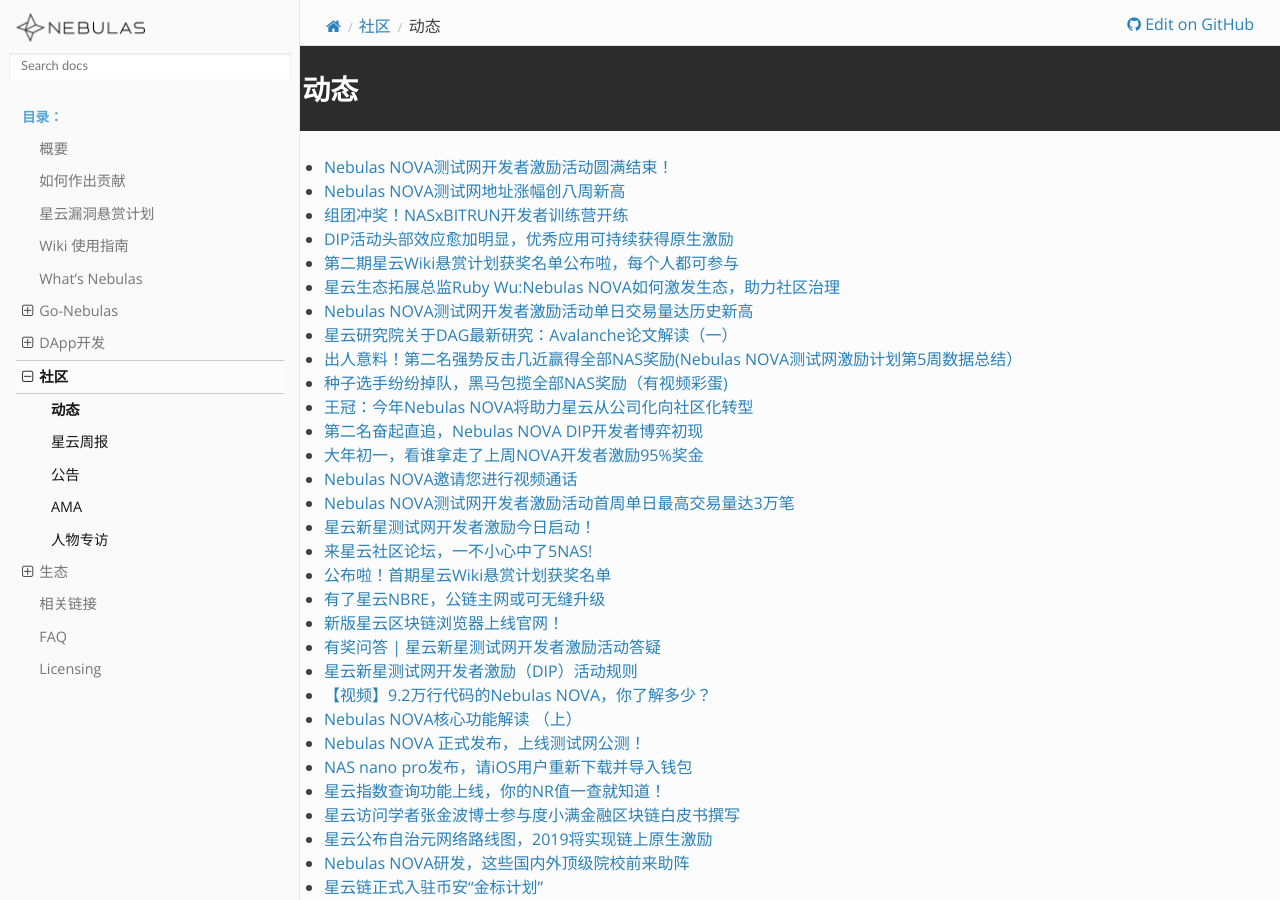
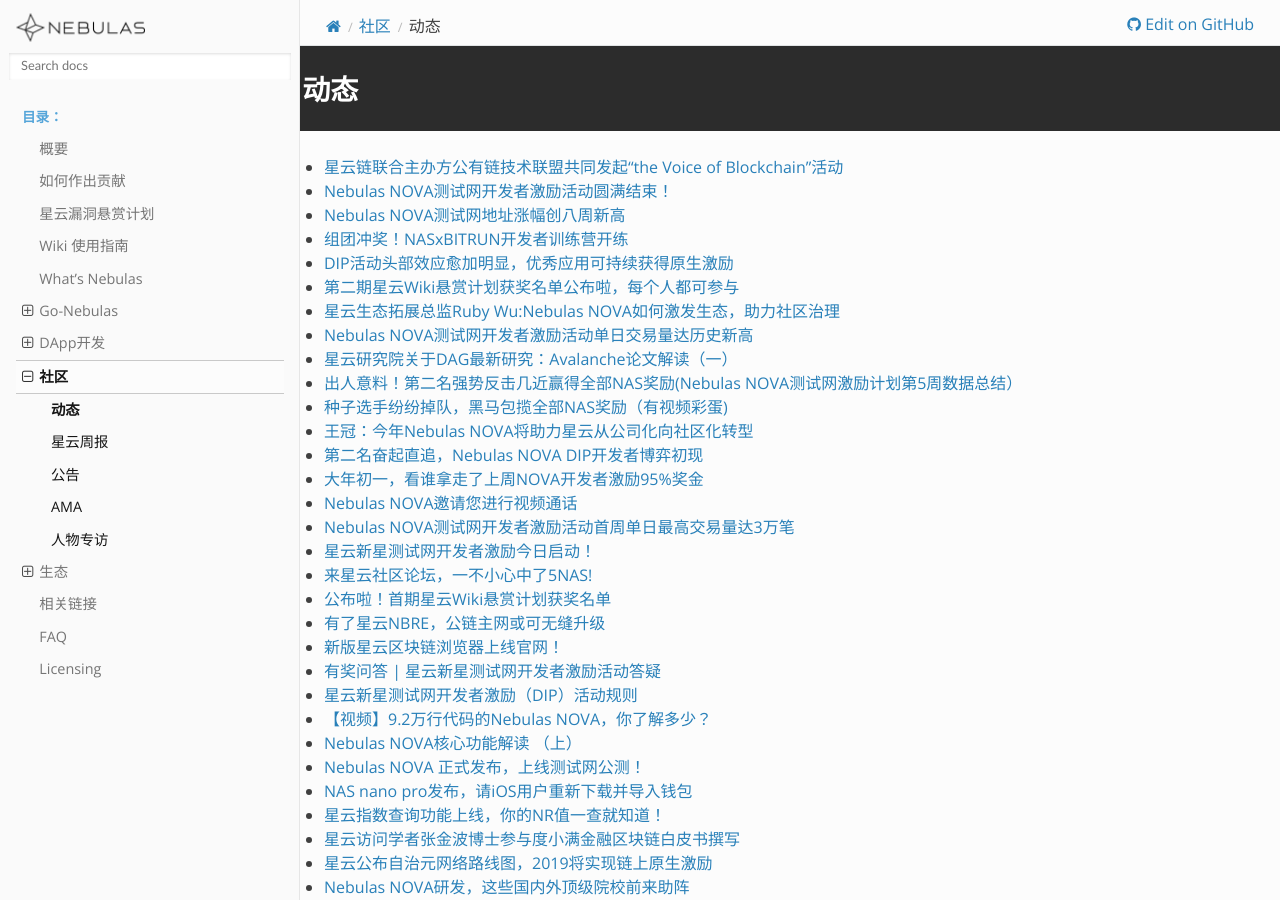
Before and after one commit to nebulasio/nebdocs, a Sphinx documentation site: the page built from docs/community/events.md, in a window 1280 px wide and 900 px high. Built offline with Sphinx 7.4.7 and the Read the Docs theme 2.0.0, drawn with Linux system fonts in a browser that asks for light colours; pages that are not in the unit, such as notebooks, are missing from menus.

Commit message:
动态更新
星云链联合主办方公有链技术联盟共同发起“the Voice of Blockchain”活动

```diff
--- a/docs/community/events.md
+++ b/docs/community/events.md
@@ -1,5 +1,6 @@
 # 动态
 
+- [星云链联合主办方公有链技术联盟共同发起“the Voice of Blockchain”活动](https://blog.nebulas.io/2019/04/09/nebulas-x-pcta-the-voice-of-blockchain/)
 - [Nebulas NOVA测试网开发者激励活动圆满结束！](https://blog.nebulas.io/2019/04/02/nebulas-nova-testnet-developer-incentives-program-have-come-to-an-end/)
 - [Nebulas NOVA测试网地址涨幅创八周新高](https://blog.nebulas.io/2019/03/19/nebulas-nova-testnet-address-rose-to-an-eight-week-high/)
 - [组团冲奖！NASxBITRUN开发者训练营开练](https://mp.weixin.qq.com/s/1Hge4H25g01B3k7-iKqp7Q)
```
